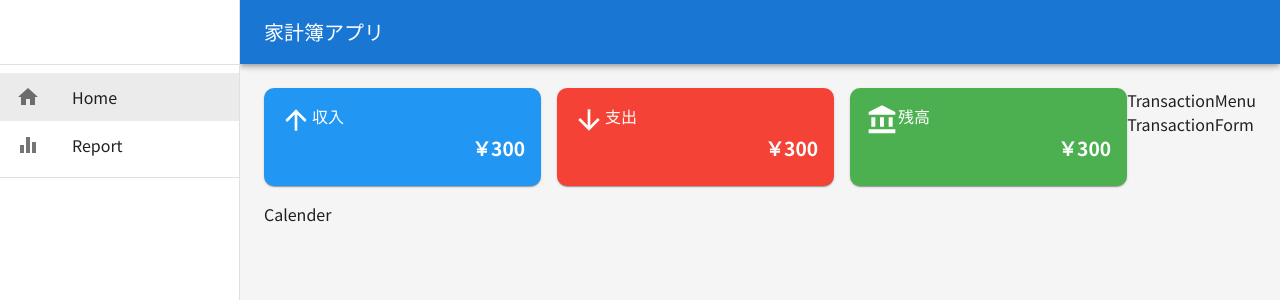
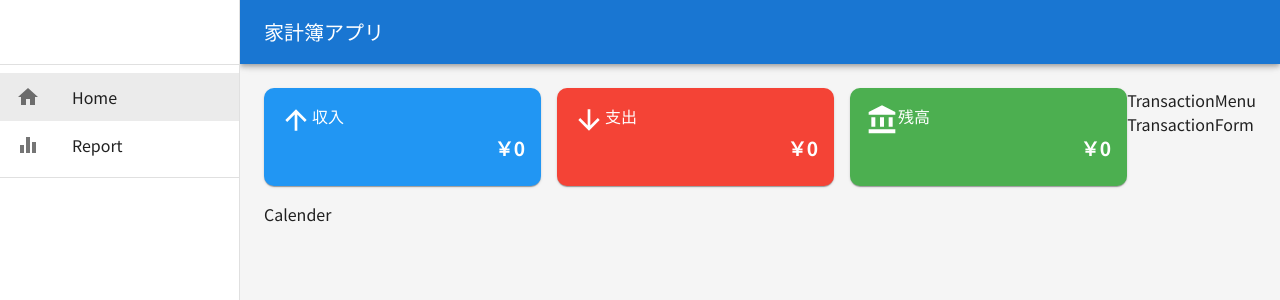
Before and after one commit to okay146/household-app, a React (Create React App) app: page / in a window 1280 px wide. Shown: the top 300 px of the page. Built offline with nearby package versions, Linux system fonts and the light colour scheme; no server answers; the database is empty.

Commit message:
取得した内容を画面に反映

```diff
--- a/src/components/MonthlySummary.tsx
+++ b/src/components/MonthlySummary.tsx
@@ -4,12 +4,17 @@ import ArrowUpwardIcon from '@mui/icons-material/ArrowUpward';
 import ArrowDownwardIcon from '@mui/icons-material/ArrowDownward';
 import AccountBalanceIcon from '@mui/icons-material/AccountBalance';
 import { Transaction } from '../types';
+import { financeCalculations } from '../utils/financeCalculations';
 
 interface MonthlySummaryProps {
     monthlyTransactions: Transaction[];
 }
 
 const MonthlySummary = ({monthlyTransactions}: MonthlySummaryProps) => {
+    // 計算の関数に、今月の取引データmonthlyTransactionsを入れる
+    const {income, expense, balance} = financeCalculations(monthlyTransactions);
+
+
     return (
         <Grid container spacing={{xs: 1, sm: 2}} mb={2}>
             {/* 収入 */}
@@ -31,7 +36,7 @@ const MonthlySummary = ({monthlyTransactions}: MonthlySummaryProps) => {
                             fontWeight={"fontWeightBold"}
                             sx={{wordBreak: "break-word", fontSize: {xs: ".8rem", sm: "1rem", md: "1.2rem"}}}
                         >
-                            ￥300
+                            ￥{income}
                         </Typography>
                     </CardContent>
                 </Card>
@@ -56,7 +61,7 @@ const MonthlySummary = ({monthlyTransactions}: MonthlySummaryProps) => {
                             fontWeight={"fontWeightBold"}
                             sx={{wordBreak: "break-word", fontSize: {xs: ".8rem", sm: "1rem", md: "1.2rem"}}}
                         >
-                            ￥300
+                            ￥{expense}
                         </Typography>
                     </CardContent>
                 </Card>
@@ -80,7 +85,7 @@ const MonthlySummary = ({monthlyTransactions}: MonthlySummaryProps) => {
                             fontWeight={"fontWeightBold"}
                             sx={{wordBreak: "break-word", fontSize: {xs: ".8rem", sm: "1rem", md: "1.2rem"}}}
                         >
-                            ￥300
+                            ￥{balance}
                         </Typography>
                     </CardContent>
                 </Card>
--- a/src/types/index.ts
+++ b/src/types/index.ts
@@ -11,3 +11,9 @@ export interface Transaction {
     type: TransactionType;
     category: incomeCategory | expenseCategory;
 }
+
+export interface Balance {
+    income: number;
+    expense: number;
+    balance: number;
+}
--- /dev/null
+++ b/src/utils/financeCalculations.ts
@@ -0,0 +1,20 @@
+import { Balance, Transaction } from "../types";
+
+// データが入ったtransactionsとその型を指定
+export function financeCalculations(transactions: Transaction[]): Balance{
+    // reduceは繰り返し処理。引数を2つ指定。acc(累計値)と、transactions(処理中の要素)
+    // accは初期値が設定できる
+    return transactions.reduce((acc, transaction) => {
+        if(transaction.type == "income"){
+            // もし処理中の要素のtypeがincomeの場合、現在の要素の金額を足す
+            acc.income += transaction.amount
+        } else {
+            // 支出の計算
+            acc.expense += transaction.amount
+        }
+        // 残高は収入-支出
+        acc.balance = acc.income - acc.expense;
+        // accを返す
+        return acc;
+    }, {income:0, expense: 0, balance: 0})
+}
```
